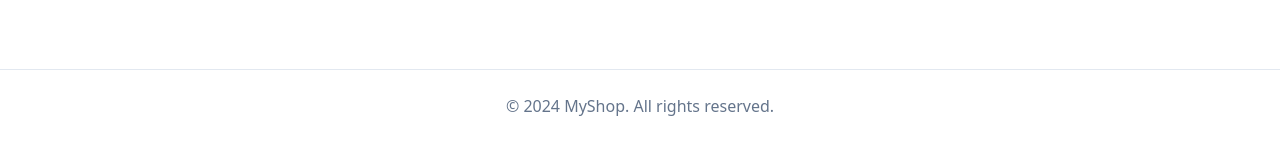
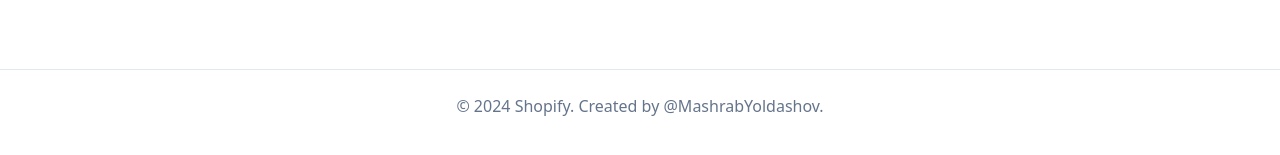
Before and after one commit to mashraby/shopify, a Next.js app: page /payment-success in a window 1280 px wide. Shown: the part 455-610 px from the top of the page. Built offline with nearby package versions, Linux system fonts and the light colour scheme; no server answers.

Commit message:
Added author username to footer

```diff
--- a/components/shared/footer.tsx
+++ b/components/shared/footer.tsx
@@ -1,10 +1,15 @@
+import Link from "next/link";
 import React from "react";
 
 const Footer = () => {
   return (
     <footer className="border-t mt-auto">
       <div className="container mx-auto px-4 py-6 text-center text-muted-foreground">
-        © 2024 MyShop. All rights reserved.
+        © 2024 Shopify. Created by{" "}
+        <Link href={"https://t.me/MashrabYoldashov"} target="_blank">
+          @MashrabYoldashov
+        </Link>
+        .
       </div>
     </footer>
   );
```
